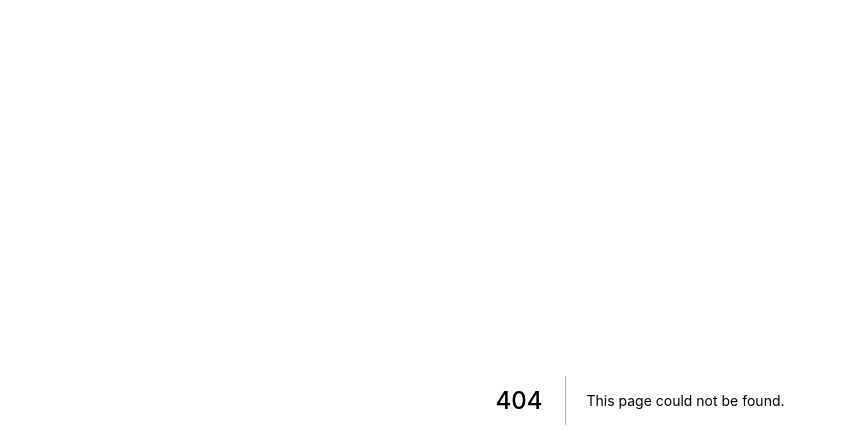
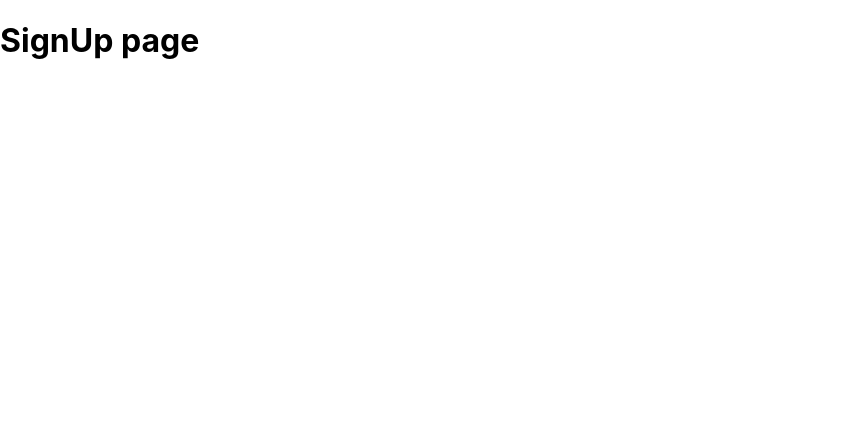
Before and after one commit to florianmg/nextjs-firebase-auth-starter, a Next.js app: page /signup in a window 1280 px wide. Before the commit this address had no page. Shown: the top 448 px of the page, without its empty margins (0-846 px from the left). Built offline with nearby package versions, Linux system fonts and the light colour scheme.

Commit message:
:building_construction: Auth pages
Create login and signup pages

```diff
--- /dev/null
+++ b/pages/signup.tsx
@@ -0,0 +1,11 @@
+import React from 'react'
+
+const SignUp: React.FC = () => {
+  return (
+    <div>
+      <h1>SignUp page</h1>
+    </div>
+  )
+}
+
+export default SignUp
```
Also changed, not shown: pages/login.tsx (added, +11 -0 lines).
